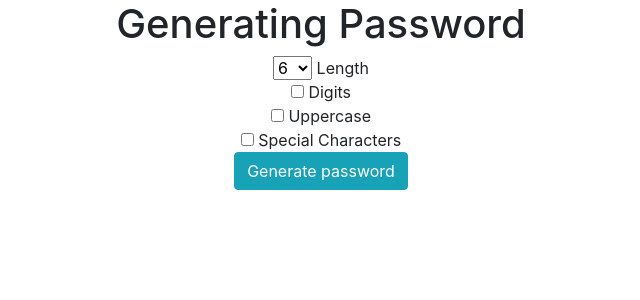
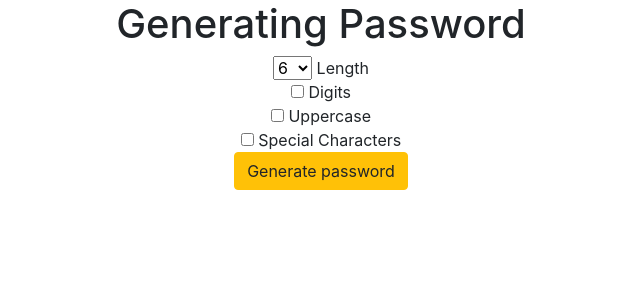
Before and after one commit to PM122/Python-Practice-Project, a Django app: page / in a window 1280 px wide. Shown: the top 300 px of the page, without its empty margins (319-959 px from the left). Run offline with Django 3.2, Linux system fonts and the light colour scheme; some libraries are stand-ins or nearby versions.

Commit message:
Second Commit!

```diff
--- a/generator/templates/generator/home.html
+++ b/generator/templates/generator/home.html
@@ -23,7 +23,7 @@
             <input type="checkbox" name="uppercase"> Uppercase <br/>
             <input type="checkbox" name="special"> Special Characters <br/>
 
-            <input type="submit" value="Generate password" class="btn btn-info">
+            <input type="submit" value="Generate password" class="btn btn-warning">
         </form>
 
 <!--        <a href="{% url 'about' %}">About Us</a>-->
```
